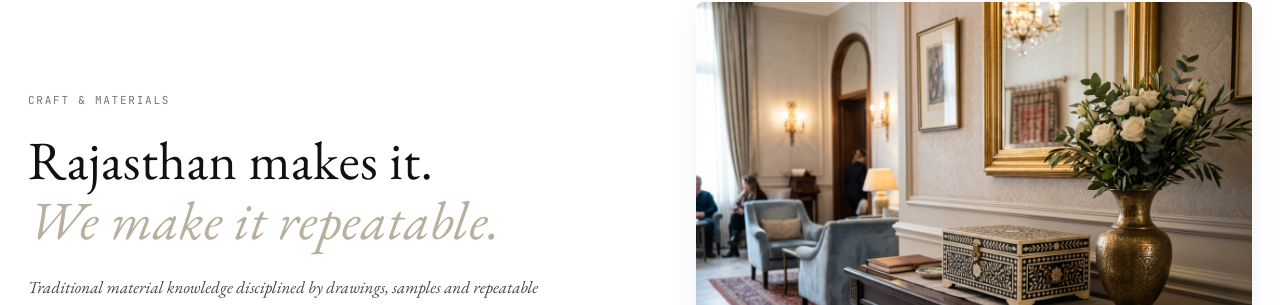
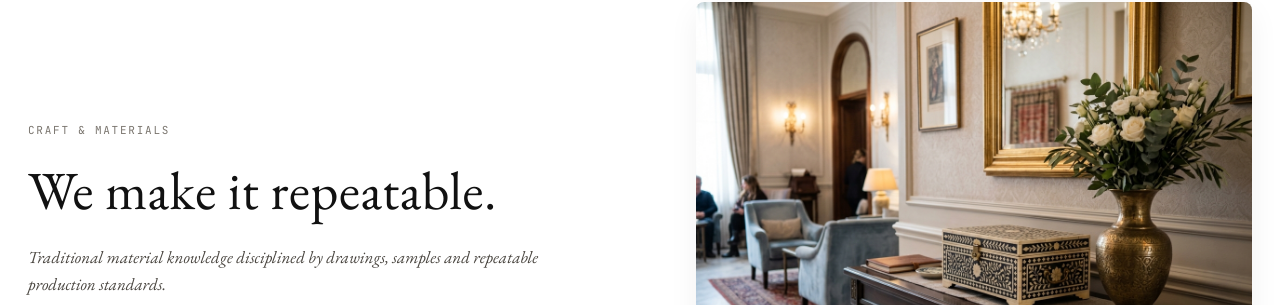
Before and after one commit to dmanoriya/orbit-expo-crafts, a Next.js app in the folder apps/storefront/: page /craft in a window 1280 px wide. Shown: the part 286-591 px from the top of the page. Built offline with nearby package versions, Linux system fonts and the light colour scheme; no server answers.

Commit message:
fix(craft): remove Rajasthan makes it and style We make it repeatable as main heading

```diff
--- a/apps/storefront/src/app/craft/page.tsx
+++ b/apps/storefront/src/app/craft/page.tsx
@@ -46,8 +46,7 @@ export default async function CraftPage() {
               CRAFT & MATERIALS
             </span>
             <h1 className="disp" style={{ fontSize: 'clamp(36px, 4.2vw, 58px)', lineHeight: 1.12, fontWeight: 400, marginBottom: 24, color: 'var(--ink)' }}>
-              Rajasthan makes it.<br />
-              <span style={{ fontStyle: 'italic', color: '#B8AF9F', fontWeight: 300 }}>We make it repeatable.</span>
+              We make it repeatable.
             </h1>
             <p style={{ fontSize: 17, color: 'var(--ink-2)', lineHeight: 1.6, maxWidth: 520, fontFamily: 'var(--font-serif)', fontStyle: 'italic' }}>
               Traditional material knowledge disciplined by drawings, samples and repeatable production standards.
```
